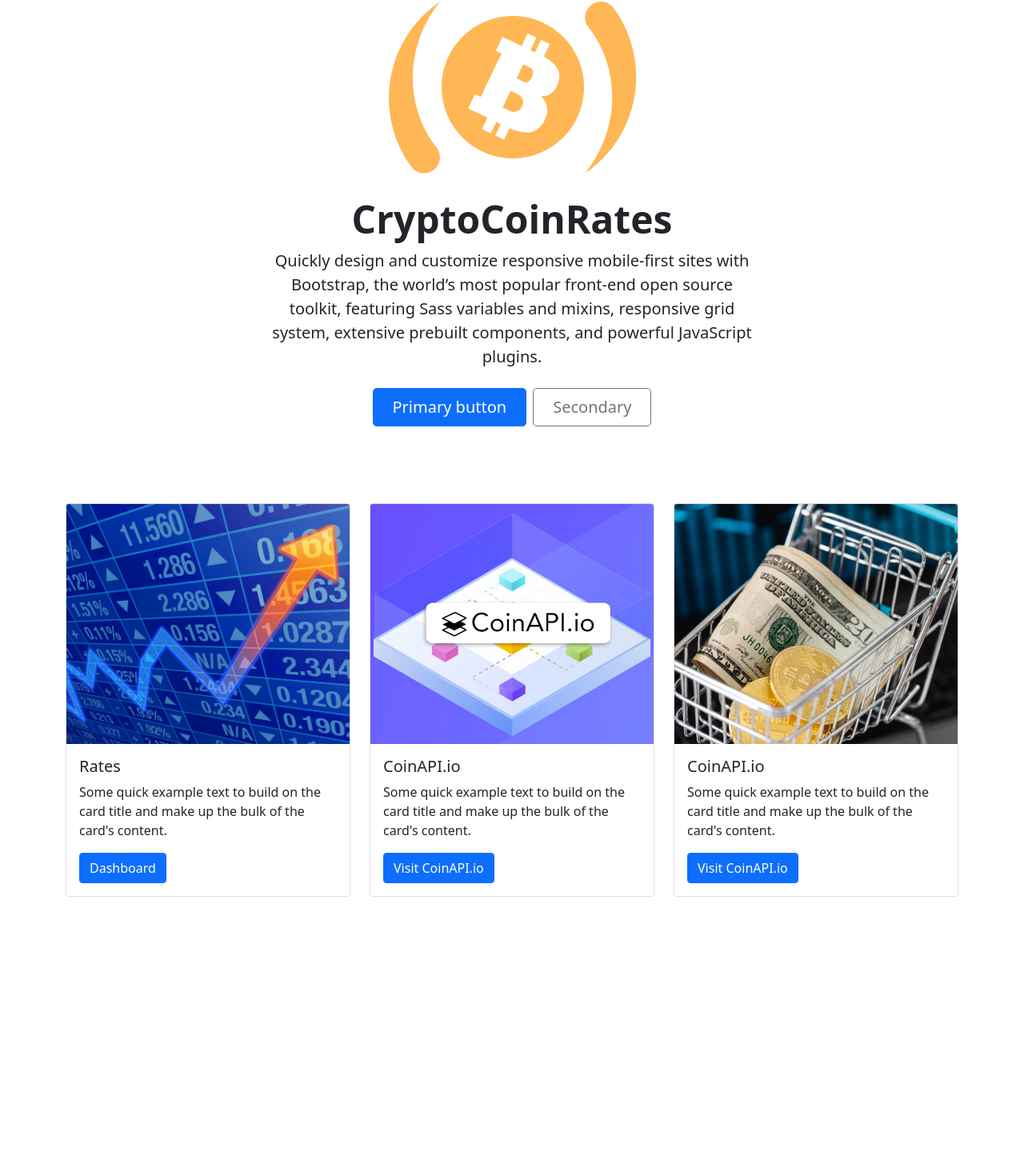
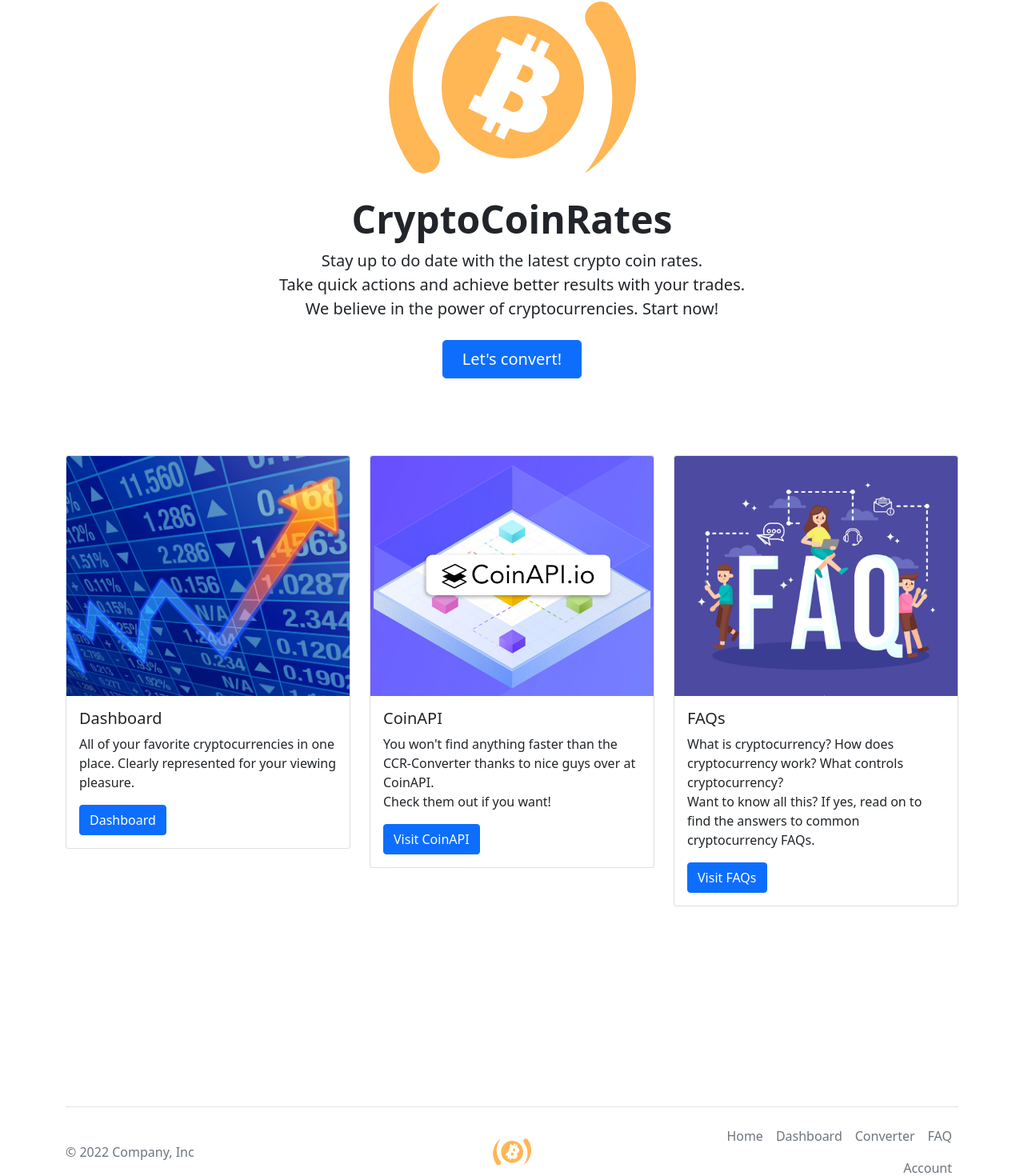
Before and after one commit to patrik-16/CCRv2, a Vue app in the folder vueauthclient/: page / in a window 1280 px wide. Shown: the part 233-1703 px from the top of the page at 80% size. Before the commit the page ends 1354 px from the top, so only its background shows below. Built offline with nearby package versions, Linux system fonts and the light colour scheme; no server answers.

Commit message:
patrik-dev: added comments and text for Home.vue and fixed typo in Dashboard.vue + New faq pic

```diff
--- a/vueauthclient/src/App.vue
+++ b/vueauthclient/src/App.vue
@@ -1,6 +1,8 @@
+<!--  the "frame" of our website  -->
 <template>
   <div>
     <header>
+<!--  nav bar  -->
       <div class='px-3 py-2 bg-dark text-white'>
         <div class='container'>
           <div class='d-flex flex-wrap align-items-center justify-content-lg-start'>
@@ -39,6 +41,7 @@
           </div>
         </div>
       </div>
+<!-- login and logout buttons -->
       <div class='px-3 py-2 border-bottom mb-3'>
         <div class='container d-flex flex-wrap'>
           <div class='text-end'>
@@ -48,7 +51,27 @@
         </div>
       </div>
     </header>
+<!-- loads component depending on route -->
     <router-view/>
+
+    <div class="container" style="margin-top: 250px">
+<!--  footer -->
+      <footer class="d-flex flex-wrap justify-content-between align-items-center py-3 my-4 border-top">
+        <p class="col-md-4 mb-0 text-muted">© 2022 Company, Inc</p>
+
+        <a href="/" class="col-md-4 d-flex align-items-center justify-content-center mb-3 mb-md-0 me-md-auto link-dark text-decoration-none">
+          <img width="50px" src="./assets/CCR.png" alt="CCR">
+        </a>
+<!-- footer navigation links -->
+        <ul class="nav col-md-4 justify-content-end">
+          <li class="nav-item"><a href="/" class="nav-link px-2 text-muted">Home</a></li>
+          <li class="nav-item"><a href="/dashboard" class="nav-link px-2 text-muted">Dashboard</a></li>
+          <li class="nav-item"><a href="/converter" class="nav-link px-2 text-muted">Converter</a></li>
+          <li class="nav-item"><a href="/faq" class="nav-link px-2 text-muted">FAQ</a></li>
+          <li class="nav-item"><a href="/account" class="nav-link px-2 text-muted">Account</a></li>
+        </ul>
+      </footer>
+    </div>
   </div>
 </template>
 
@@ -63,6 +86,9 @@
     }
   },
   methods: {
+    /**
+    checks for login or logout button visibility
+     */
     isLoggedIn: function () {
       axios.get('/api/check-login')
         .then((response) => {
--- a/vueauthclient/src/components/Dashboard.vue
+++ b/vueauthclient/src/components/Dashboard.vue
@@ -13,7 +13,7 @@
 import axios from 'axios'
 import router from '../router/pages'
 export default {
-  name: 'Dahsboard',
+  name: 'Dashboard',
   data() {
     return {
       user: {
--- a/vueauthclient/src/components/Home.vue
+++ b/vueauthclient/src/components/Home.vue
@@ -4,10 +4,11 @@
       <img class="d-block mx-auto mb-4 img-fluid" src="../assets/CCR.png" alt="CCR">
       <h1 class="display-5 fw-bold">CryptoCoinRates</h1>
       <div class="col-lg-6 mx-auto">
-        <p class="lead mb-4">Quickly design and customize responsive mobile-first sites with Bootstrap, the world’s most popular front-end open source toolkit, featuring Sass variables and mixins, responsive grid system, extensive prebuilt components, and powerful JavaScript plugins.</p>
+        <p class="lead mb-4">Stay up to do date with the latest crypto coin rates.<br>
+          Take quick actions and achieve better results with your trades.<br>
+          We believe in the power of cryptocurrencies. Start now!</p>
         <div class="d-grid gap-2 d-sm-flex justify-content-sm-center">
-          <button type="button" class="btn btn-primary btn-lg px-4 gap-3">Primary button</button>
-          <button type="button" class="btn btn-outline-secondary btn-lg px-4">Secondary</button>
+          <a href="/converter" class="btn btn-primary btn-lg px-4 gap-3">Let's convert!</a>
         </div>
       </div>
     </div>
@@ -18,11 +19,11 @@
       <div class='row'>
         <div class='col-lg-4'>
           <div class="card">
-            <img src="../assets/stock.jpg" class="card-img-top w-100" alt="Exchange Rates" style="min-height: 300px; max-height: 300px; object-fit: cover">
+            <img src="../assets/stock.jpg" class="card-img-top w-100" alt="stock-image" style="min-height: 300px; max-height: 300px; object-fit: cover">
             <div class="card-body">
-              <h5 class="card-title">Rates</h5>
-              <p class="card-text">Some quick example text to build on the card title and make up the bulk of the card's
-                content.</p>
+              <h5 class="card-title">Dashboard</h5>
+              <p class="card-text">All of your favorite cryptocurrencies in one place.
+                Clearly represented for your viewing pleasure.</p>
               <a href="/dashboard" class="btn btn-primary">Dashboard</a>
             </div>
           </div>
@@ -30,24 +31,24 @@
 
         <div class='col-lg-4'>
           <div class="card">
-            <img src="../assets/CoinAPI.jpg" class="card-img-top w-100" alt="Exchange Rates" style="min-height: 300px; max-height: 300px; object-fit: cover">
+            <img src="../assets/CoinAPI.jpg" class="card-img-top w-100" alt="Coin-API" style="min-height: 300px; max-height: 300px; object-fit: cover">
             <div class="card-body">
-              <h5 class="card-title">CoinAPI.io</h5>
-              <p class="card-text">Some quick example text to build on the card title and make up the bulk of the card's
-                content.</p>
-              <a href="https://www.coinapi.io/" target="_blank" class="btn btn-primary">Visit CoinAPI.io</a>
+              <h5 class="card-title">CoinAPI</h5>
+              <p class="card-text">You won't find anything faster than the CCR-Converter
+                thanks to nice guys over at CoinAPI. <br>Check them out if you want!</p>
+              <a href="https://www.coinapi.io/" target="_blank" class="btn btn-primary">Visit CoinAPI</a>
             </div>
           </div>
         </div><!-- /.col-lg-4 -->
 
         <div class='col-lg-4'>
           <div class="card">
-            <img src="../assets/cash_in_cart.jpg" class="card-img-top w-100" alt="Exchange Rates" style="min-height: 300px; max-height: 300px; object-fit: cover">
+            <img src="../assets/faq.jpg" class="card-img-top w-100" alt="FAQ" style="min-height: 300px; max-height: 300px; object-fit: cover">
             <div class="card-body">
-              <h5 class="card-title">CoinAPI.io</h5>
-              <p class="card-text">Some quick example text to build on the card title and make up the bulk of the card's
-                content.</p>
-              <a href="https://www.coinapi.io/" target="_blank" class="btn btn-primary">Visit CoinAPI.io</a>
+              <h5 class="card-title">FAQs</h5>
+              <p class="card-text">What is cryptocurrency? How does cryptocurrency work? What controls cryptocurrency?
+                <br>Want to know all this? If yes, read on to find the answers to common cryptocurrency FAQs.</p>
+              <a href="/faq" class="btn btn-primary">Visit FAQs</a>
             </div>
           </div>
         </div><!-- /.col-lg-4 -->
--- a/vueauthclient/src/main.js
+++ b/vueauthclient/src/main.js
@@ -1,3 +1,4 @@
+//where everything gets connected/constructed
 import Vue from 'vue'
 import App from './App'
 import router from './router/pages'
```
Also changed, not shown: vueauthclient/src/assets/faq.jpg (added).
